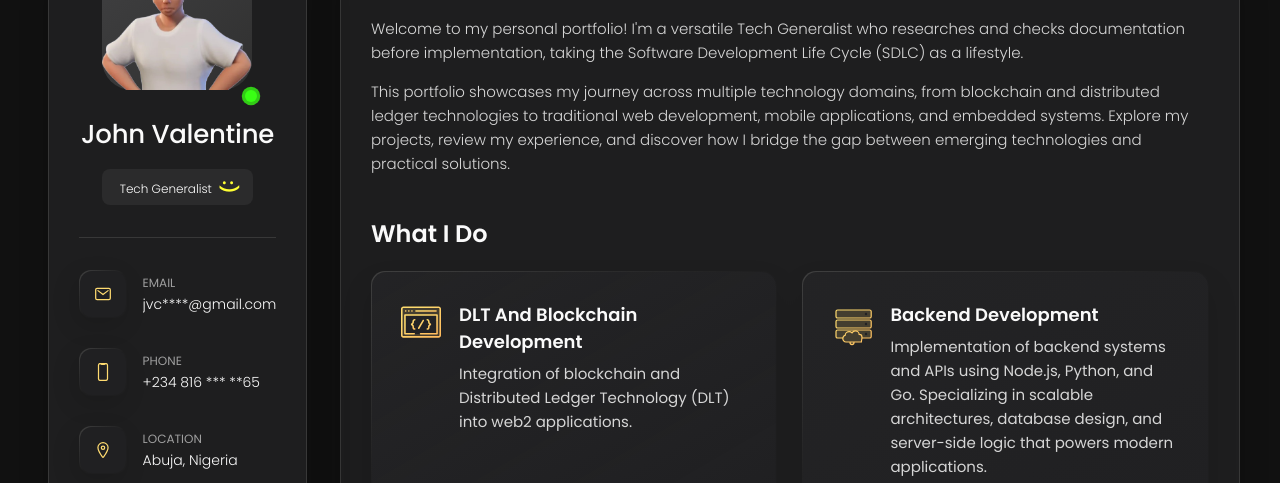
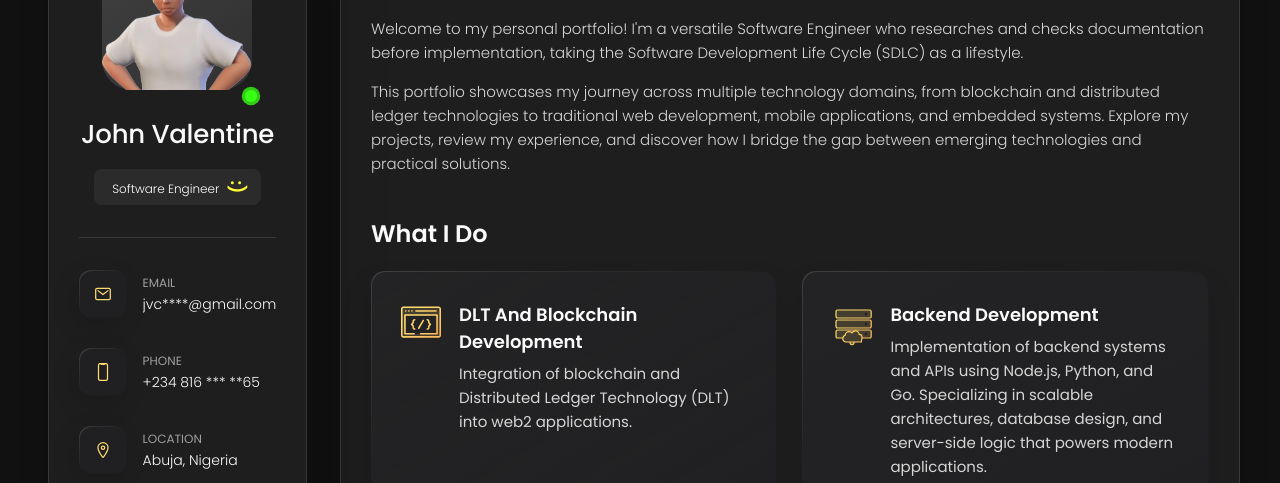
Before and after one commit to jvcByte/jvcByte.github.io, a plain HTML site: page index.html in a window 1280 px wide. Shown: the part 162-645 px from the top of the page. Drawn offline with nearby package versions, Linux system fonts and the light colour scheme.

Commit message:
update title

```diff
--- a/index.html
+++ b/index.html
@@ -4,8 +4,8 @@
         <meta charset="UTF-8" />
         <meta http-equiv="X-UA-Compatible" content="IE=edge" />
         <meta name="viewport" content="width=device-width, initial-scale=1.0" />
-        <meta name="description" content="John Valentine - Tech Generalist Portfolio showcasing expertise in DLT/Blockchain Development, Backend Systems, Mobile Apps, and IoT/Embedded Systems. View projects, resume, and get in touch." />
-        <meta name="keywords" content="John Valentine, Tech Generalist, Blockchain Developer, Web3, DLT, Backend Developer, Mobile Apps, IoT, Embedded Systems, PCB Design, Portfolio" />
+        <meta name="description" content="John Valentine - Software Engineer Portfolio showcasing expertise in DLT/Blockchain Development, Backend Systems, Mobile Apps, and IoT/Embedded Systems. View projects, resume, and get in touch." />
+        <meta name="keywords" content="John Valentine, Software Engineer, Blockchain Developer, Web3, DLT, Backend Developer, Mobile Apps, IoT, Embedded Systems, PCB Design, Portfolio" />
         <meta name="author" content="John Valentine" />
         <title>jvc | Personal Portfolio</title>
 
@@ -61,7 +61,7 @@
                             John Valentine
                         </h1>
                         <p class="title">
-                            Tech Generalist
+                            Software Engineer
                             <span
                                 style="
                                     display: inline-block;
@@ -220,7 +220,7 @@
 
                     <section class="about-text">
                         <p>
-                            Welcome to my personal portfolio! I'm a versatile Tech Generalist who researches and checks documentation before implementation, taking the Software Development Life Cycle (SDLC) as a lifestyle.
+                            Welcome to my personal portfolio! I'm a versatile Software Engineer who researches and checks documentation before implementation, taking the Software Development Life Cycle (SDLC) as a lifestyle.
                         </p>
                         <p>
                             This portfolio showcases my journey across multiple technology domains, from blockchain and distributed ledger technologies to traditional web development, mobile applications, and embedded systems. Explore my projects, review my experience, and discover how I bridge the gap between emerging technologies and practical solutions.
```
